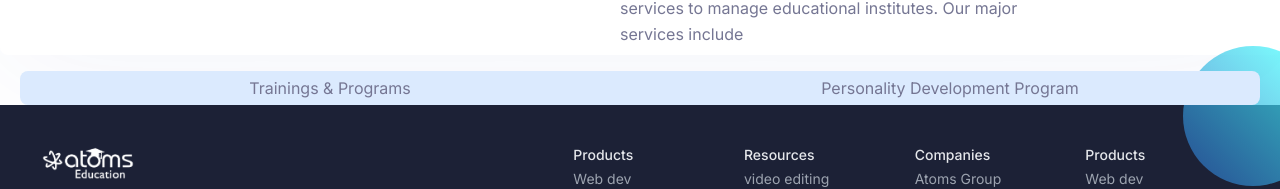
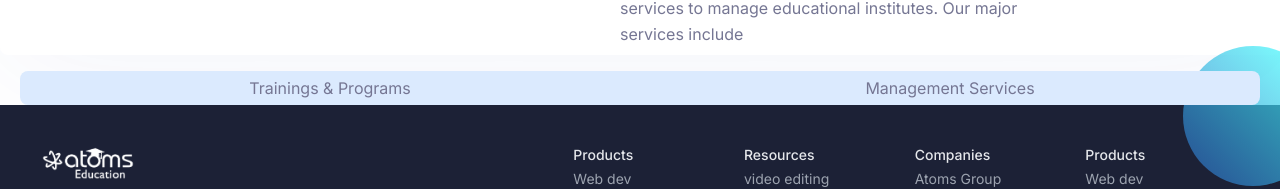
Before and after one commit to VenkataVijayaBhaskar007/atoms_education, a Next.js app: page /section1 in a window 1280 px wide. Shown: the part 479-668 px from the top of the page. Built offline with nearby package versions, Linux system fonts and the light colour scheme.

Commit message:
added content

```diff
--- a/app/(site)/section1/page.tsx
+++ b/app/(site)/section1/page.tsx
@@ -154,7 +154,7 @@ const Section1 = () => {
 
     },
     {
-      label: "Personality Development Program",
+      label: "Management Services",
       value: "Tab",
       desc: (
         <>
```
